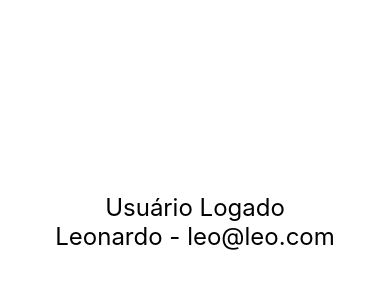
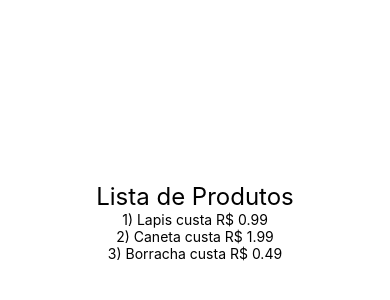
Before and after one commit to leohenriq/AprendizadoReactNative, a React Native app in the folder Exercicios/: screen / in a window 390 px wide. Shown: the part 200-500 px from the top of the page. Built offline with nearby package versions, Linux system fonts and the light colour scheme.

Commit message:
renderizando listas

```diff
--- a/Exercicios/src/App.js
+++ b/Exercicios/src/App.js
@@ -1,6 +1,7 @@
 import React from 'react';
 import { SafeAreaView, StyleSheet } from 'react-native';
-import UsuarioLogado from './components/UsuarioLogado';
+import ListaProdutos from './components/produtos/ListaProdutos'
+// import UsuarioLogado from './components/UsuarioLogado';
 // import Familia from './components/relacao/Familia';
 // import Membro from './components/relacao/Membro';
 // import ParImpar from './components/ParImpar';
@@ -17,8 +18,9 @@ import UsuarioLogado from './components/UsuarioLogado';
 // import MinMax from './components/MinMax';
 export default () => (
   <SafeAreaView style={style.App}>
+    <ListaProdutos />
+    {/*
     <UsuarioLogado usuario={{ nome: "Leonardo", email: "leo@leo.com" }} />
-    {/*
     <Familia>
       <Membro nome="Leonardo" sobrenome="Henrique" />
       <Membro nome="Marcio" sobrenome="Henrique" />
--- /dev/null
+++ b/Exercicios/src/components/produtos/ListaProdutos.js
@@ -0,0 +1,21 @@
+import React, { Fragment } from 'react';
+import { Text } from 'react-native';
+import Estilo from '../estilo';
+import produtos from './produtos'
+export default props => {
+    function lista() {
+        return produtos.map(p => {
+            return (
+                <Text key={p.id}>
+                    {p.id}) {p.nome} custa R$ {p.preco}
+                </Text>
+            )
+        })
+    }
+    return (
+        <Fragment>
+            <Text style={Estilo.txtG}>Lista de Produtos</Text>
+            {lista()}
+        </Fragment>
+    )
+}
--- /dev/null
+++ b/Exercicios/src/components/produtos/produtos.js
@@ -0,0 +1,17 @@
+export default [
+    {
+        id: 1,
+        nome: "Lapis",
+        preco: 0.99
+    },
+    {
+        id: 2,
+        nome: "Caneta",
+        preco: 1.99
+    },
+    {
+        id: 3,
+        nome: "Borracha",
+        preco: 0.49
+    }
+]
```
